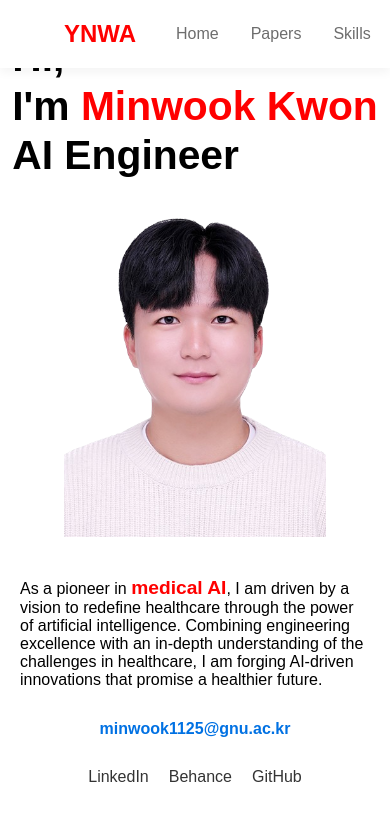
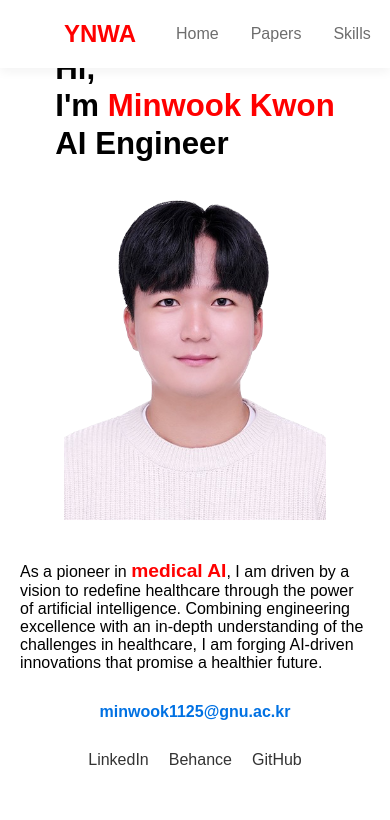
Before and after one commit to minwook1125/Minwook-Kwon-portfolio, a website: page public/homepage.html in a window 390 px wide. Drawn offline with Linux system fonts and the light colour scheme.

Commit message:
Resolve merge conflicts

```diff
--- a/public/style.css
+++ b/public/style.css
@@ -258,7 +258,7 @@ body, #home{
     }
 
     .left-content{
-        font-size: 1.7em;
+        font-size: 1.3em;
     }
 
     .profile-image {
```
